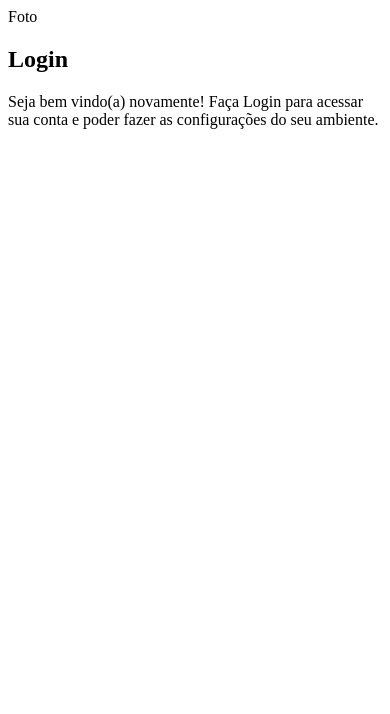
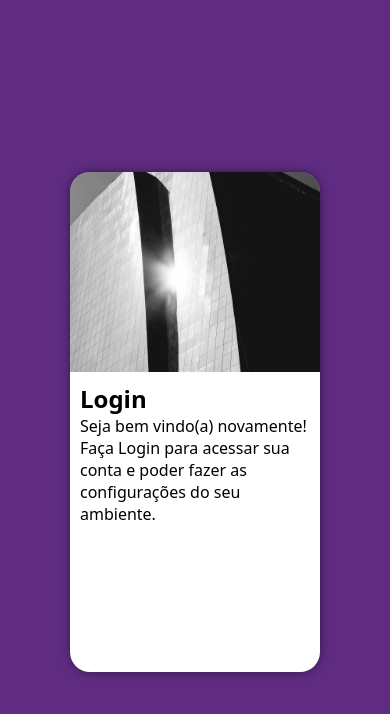
Before and after one commit to GustavoLoiola/projeto-login, a plain HTML site: page index.html in a window 390 px wide. Drawn offline with Linux system fonts and the light colour scheme.

Commit message:
mobille first tela de login

```diff
--- a/estilos/style.css
+++ b/estilos/style.css
@@ -5,3 +5,51 @@
 verde: #49a09d
 roxo: #5f2c82
 */
+
+* {
+    font-family: system-ui, -apple-system, BlinkMacSystemFont, 'Segoe UI', Roboto, Oxygen, Ubuntu, Cantarell, 'Open Sans', 'Helvetica Neue', sans-serif;
+    padding: 0px;
+    margin: 0px;
+    box-sizing: border-box;
+}
+
+body, html {
+    background-color:#5f2c82;
+    height: 100vh;
+    width: 100vw;
+}
+
+main {
+    position: relative;
+    height: 100vh;
+    width: 100vw;
+}
+
+section#login {
+    position: absolute;
+    top: 50%;
+    left: 50%;
+    transform: translate(-50%, -50%);
+    overflow: hidden;
+
+    background-color: white;
+    width: 250px;
+    height: 500px;
+    border-radius: 20px;
+    box-shadow: 0px 0px 10px rgba(0, 0, 0, 0.479);
+
+}
+
+section#login > div#imagem {
+    display: block;
+    background: #5f2c82 url(../imagens/pexels-bruthethe-2747596\ \(2\).jpg);
+    height: 200px;
+    background-size: cover;
+    background-repeat: no-repeat;
+    background-position: bottom;
+}
+
+section#login > div#formulario {
+    display: block;
+    padding: 10px;
+}
--- a/index.html
+++ b/index.html
@@ -10,7 +10,7 @@
     <main>
         <section id="login">
             <div id="imagem">
-                Foto
+
             </div>
             <div id="formulario">
                 <h1>Login</h1>
```
